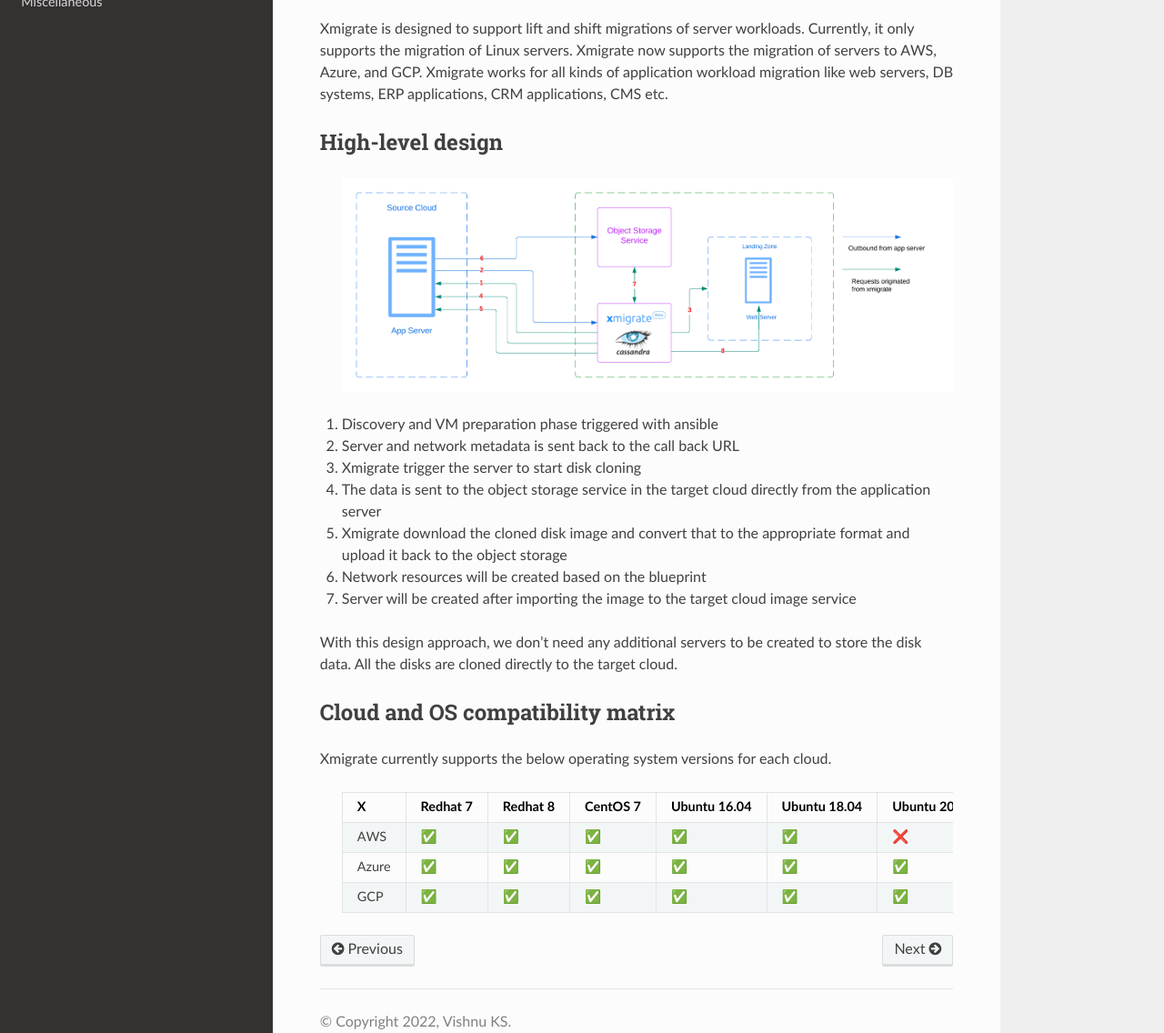
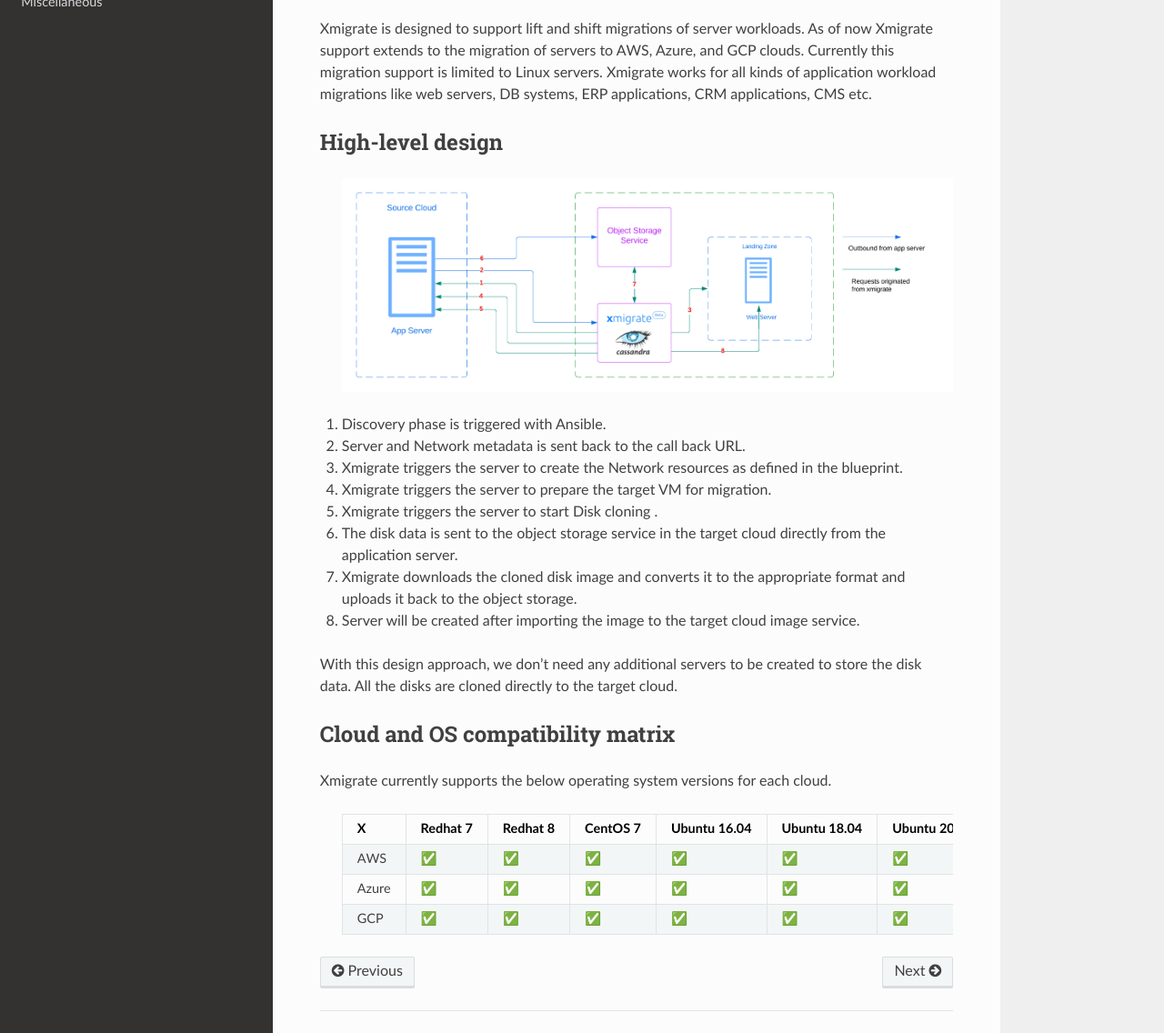
Before and after one commit to xmigrate/xmigrate-docs, a Sphinx documentation site: the page built from docs/source/architecture.rst, in a window 1280 px wide and 1400 px high, cut to the strip 264-1400 px from the top of the window. Shown: the whole strip at 91% size. Built offline with Sphinx 7.4.7 and the Read the Docs theme 2.0.0, drawn with Linux system fonts in a browser that asks for light colours.

Commit message:
doc changes for the relese

```diff
--- a/docs/source/architecture.rst
+++ b/docs/source/architecture.rst
@@ -6,9 +6,7 @@
 
    xmigrate
 
-Xmigrate is designed to support lift and shift migrations of server workloads. Currently, it only supports the migration of Linux servers.
-Xmigrate now supports the migration of servers to AWS, Azure, and GCP. Xmigrate works for all kinds of application workload migration like web servers,
-DB systems, ERP applications, CRM applications, CMS etc.
+Xmigrate is designed to support lift and shift migrations of server workloads. As of now Xmigrate support extends to the migration of servers to AWS, Azure, and GCP clouds. Currently this migration support is limited to Linux servers. Xmigrate works for all kinds of application workload migrations like web servers, DB systems, ERP applications, CRM applications, CMS etc.
 
 High-level design
 -----------------
@@ -17,13 +15,14 @@
       :width: 800
       :alt: xmigrate architecture diagram
 
-1. Discovery and VM preparation phase triggered with ansible
-2. Server and network metadata is sent back to the call back URL
-3. Xmigrate trigger the server to start disk cloning
-4. The data is sent to the object storage service in the target cloud directly from the application server
-5. Xmigrate download the cloned disk image and convert that to the appropriate format and upload it back to the object storage
-6. Network resources will be created based on the blueprint
-7. Server will be created after importing the image to the target cloud image service
+1. Discovery phase is triggered with Ansible.
+2. Server and Network metadata is sent back to the call back URL.
+3. Xmigrate triggers the server to create the Network resources as defined in the blueprint.
+4. Xmigrate triggers the server to prepare the target VM for migration.
+5. Xmigrate triggers the server to start Disk cloning .
+6. The disk data is sent to the object storage service in the target cloud directly from the application server.
+7. Xmigrate downloads the cloned disk image and converts it to the appropriate format and uploads it back to the object storage.
+8. Server will be created after importing the image to the target cloud image service.
 
 With this design approach, we don't need any additional servers to be created to store the disk data. All the disks are cloned
 directly to the target cloud.
@@ -35,7 +34,7 @@
  ======== =========== =========== =========== =============== =============== ===============
      X      Redhat 7    Redhat 8    CentOS 7    Ubuntu 16.04    Ubuntu 18.04    Ubuntu 20.04
  ======== =========== =========== =========== =============== =============== ===============
-  AWS      ✅           ✅           ✅           ✅               ✅               ❌
+  AWS      ✅           ✅           ✅           ✅               ✅               ✅
   Azure    ✅           ✅           ✅           ✅               ✅               ✅
   GCP      ✅           ✅           ✅           ✅               ✅               ✅
  ======== =========== =========== =========== =============== =============== ===============
--- a/docs/source/index.rst
+++ b/docs/source/index.rst
@@ -3,8 +3,8 @@
 
 **Xmigrate** (pronounced as cross-migrate) is an open source tool for migrating your servers
 from anywhere to cloud and cloud to cloud seamlessly. Xmigrate API application is written in Python
-and the frontend application is in Reactjs. Xmigrate supports the migration of servers from any environment to
-**AWS, Azure and GCP.**
+and the frontend application is in ReactJs. Xmigrate supports the migration of servers from any environment to
+**AWS**, **Azure** and **GCP** clouds.
 Here you will find all the information about xmigrate project.
 
 
```
Also changed, not shown: docs/source/getting_started.rst (+40 -30 lines).
